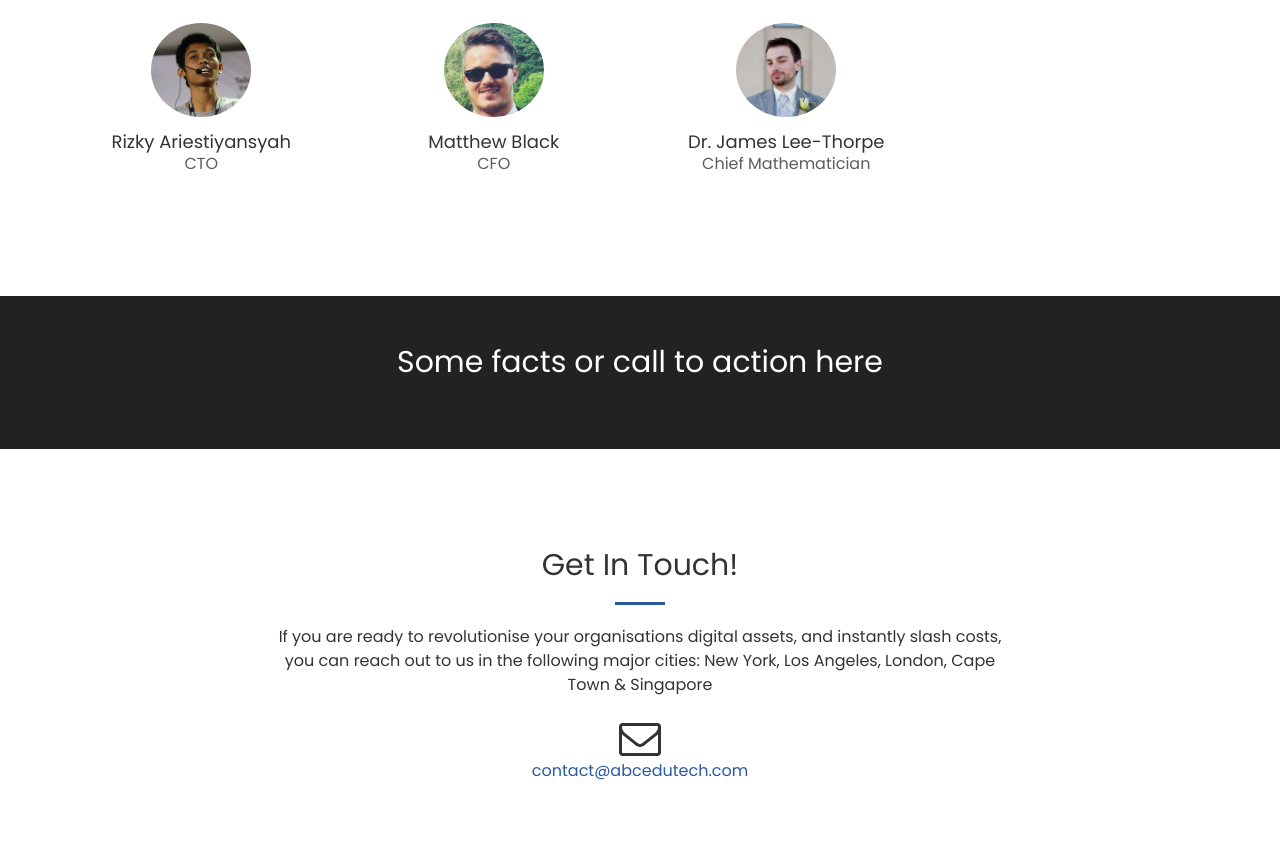
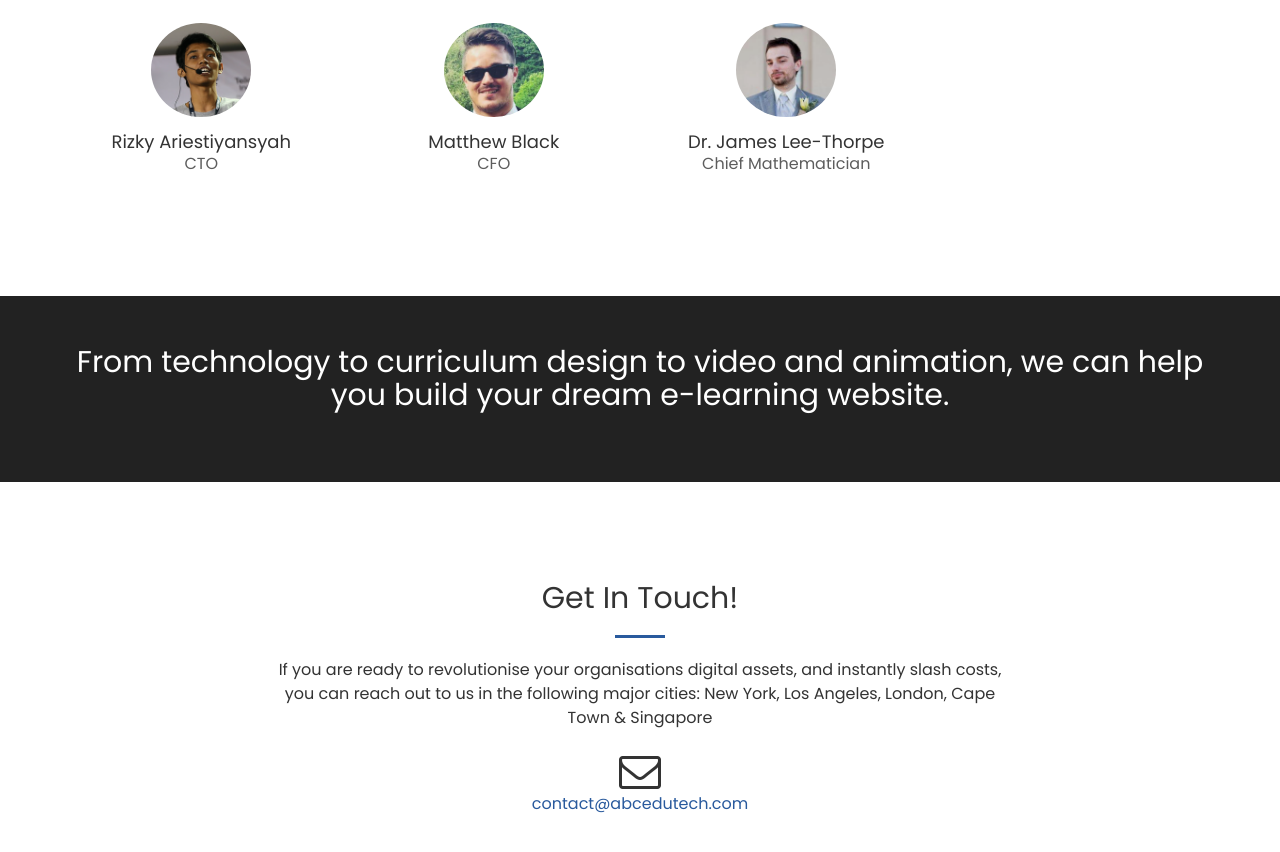
Before and after one commit to ABCEduTech/abcedutech.github.io, a website: page index.html in a window 1280 px wide. Shown: the part 2109-2961 px from the top of the page. Drawn offline with nearby package versions, Linux system fonts and the light colour scheme.

Commit message:
Update index.html

```diff
--- a/index.html
+++ b/index.html
@@ -222,7 +222,7 @@
     <aside class="bg-dark">
         <div class="container text-center">
             <div class="call-to-action">
-                <h2>Some facts or call to action here</h2>
+                <h2> From technology to curriculum design to video and animation, we can help you build your dream e-learning website.</h2>
                 <!--
                 <a href="#contact" class="btn btn-default btn-xl sr-button">Yes I Want!</a>
                 -->
```
